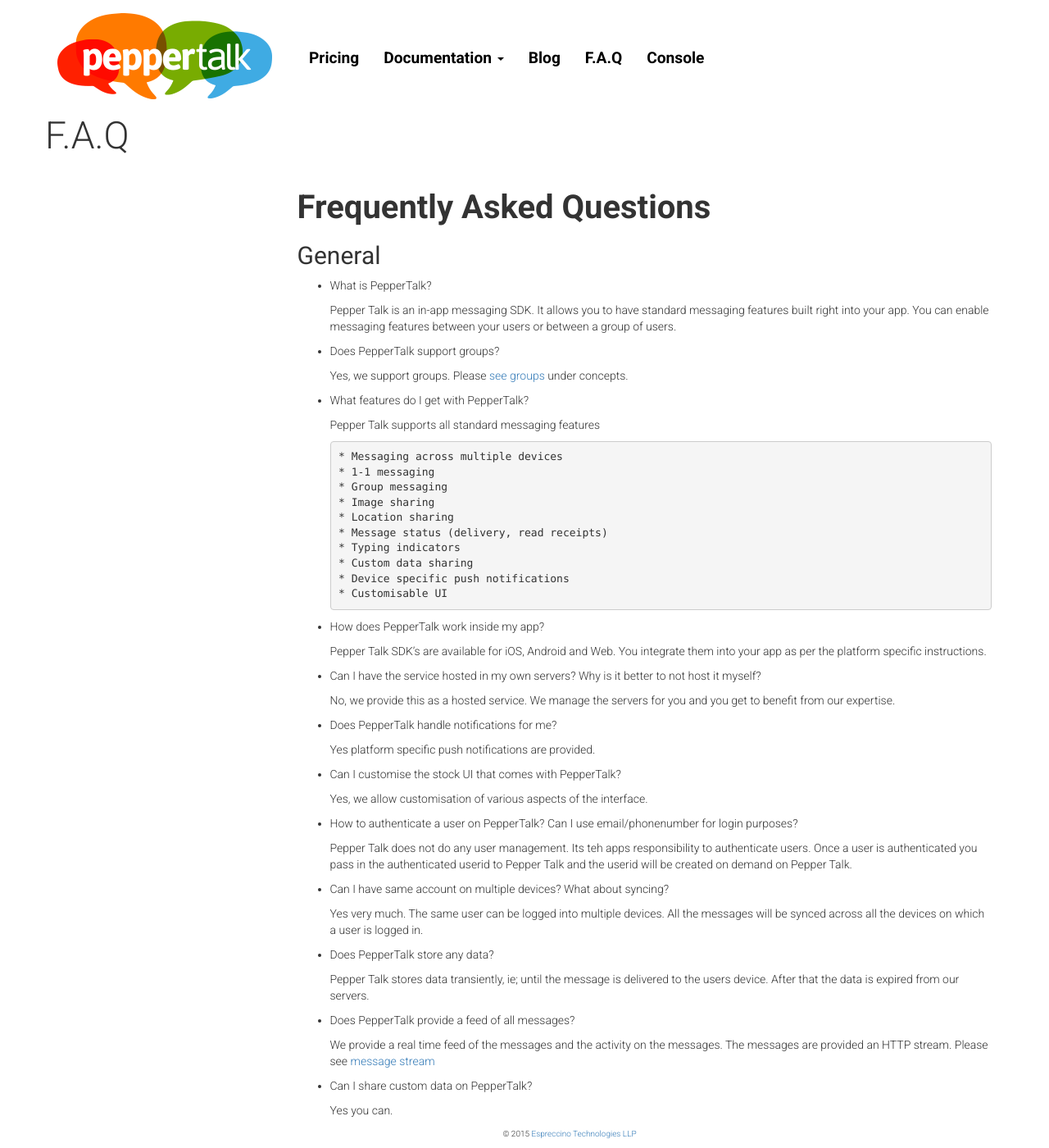
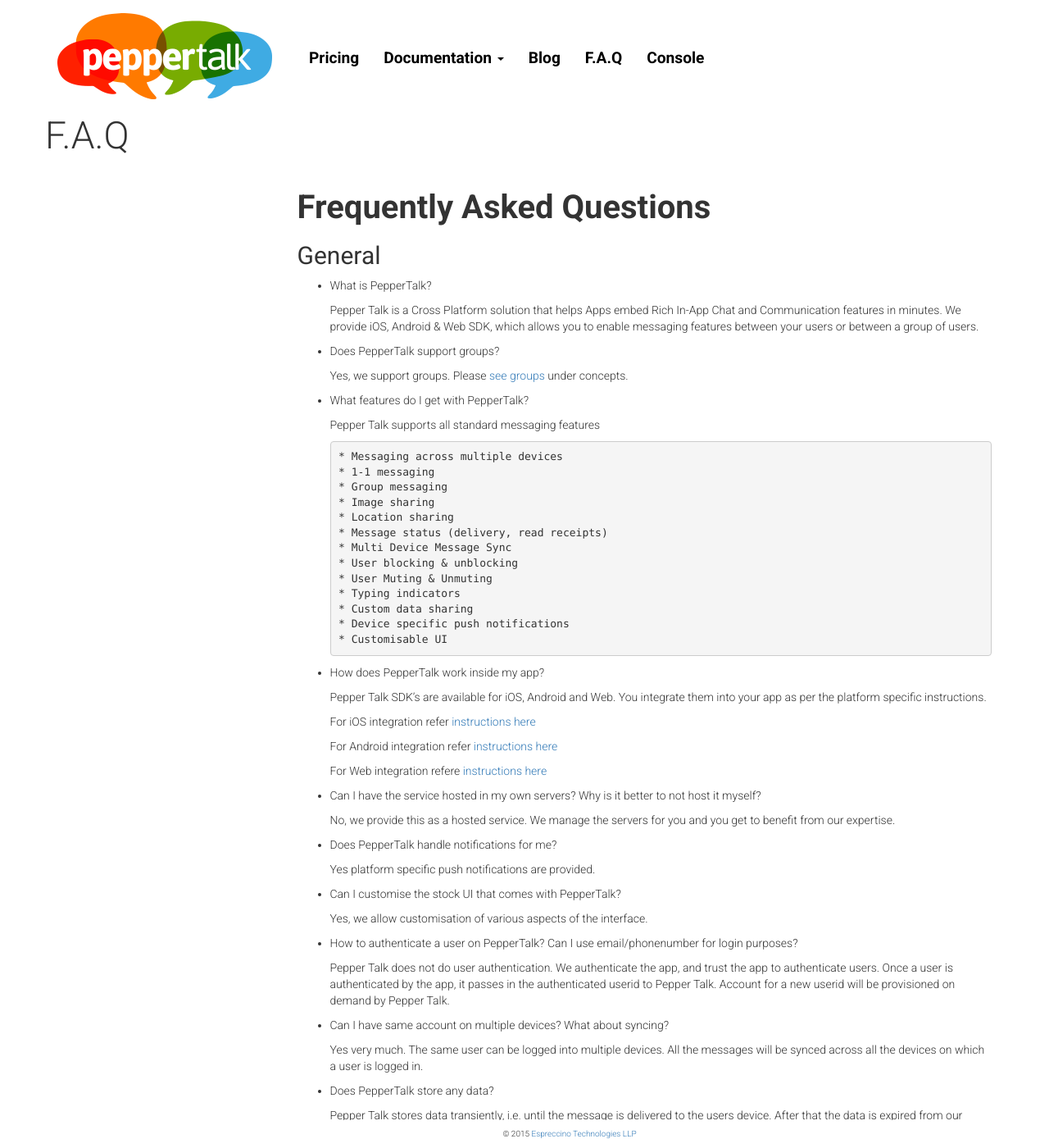
Before and after one commit to Espreccino/espreccino.github.io, a Jekyll site: the page built from _faq/1_index.md, in a window 1280 px wide and 1400 px high. Shown: the whole window at 82% size. Built offline with Jekyll 4.4.1, drawn with Linux system fonts in a browser that asks for light colours; nearby versions of some CDN libraries; Markdown is read by kramdown in place of the engine named in the settings; some of the changed text lies outside the part shown.

Commit message:
Update 1_index.md

```diff
--- a/_faq/1_index.md
+++ b/_faq/1_index.md
@@ -16,11 +16,11 @@ collection_sections:
 
 * What is PepperTalk?
 
-    Pepper Talk is an in-app messaging SDK. It allows you to have standard messaging features built right into your app. You can enable messaging features between your users or between a group of users.
+    Pepper Talk is a Cross Platform solution that helps Apps embed Rich In-App Chat and Communication features in minutes. We provide iOS, Android & Web SDK, which allows you to enable messaging features between your users or between a group of users.
 
 * Does PepperTalk support groups?
 
-    Yes, we support groups. Please [see groups](/#groups) under concepts.
+    Yes, we support groups. Please [see groups](http://developers.getpeppertalk.com/#groups) under concepts.
 
 * What features do I get with PepperTalk?
 
@@ -32,6 +32,9 @@ collection_sections:
       * Image sharing
       * Location sharing
       * Message status (delivery, read receipts)
+      * Multi Device Message Sync
+      * User blocking & unblocking
+      * User Muting & Unmuting
       * Typing indicators
       * Custom data sharing
       * Device specific push notifications
@@ -41,6 +44,12 @@ collection_sections:
 * How does PepperTalk work inside my app?
 
     Pepper Talk SDK's are available for iOS, Android and Web. You integrate them into your app as per the platform specific instructions.
+
+    For iOS integration refer [instructions here](http://developers.getpeppertalk.com/ios/index.html#getting-started)
+
+    For Android integration refer [instructions here](http://developers.getpeppertalk.com/android/index.html#installing)
+
+    For Web integration refere [instructions here](http://developers.getpeppertalk.com/web/index.html#introduction)
 
 * Can I have the service hosted in my own servers? Why is it better to not host it myself?
 
@@ -56,7 +65,7 @@ collection_sections:
 
 * How to authenticate a user on PepperTalk? Can I use email/phonenumber for login purposes?
 
-    Pepper Talk does not do any user management. Its teh apps responsibility to authenticate users. Once a user is authenticated you pass in the authenticated userid to Pepper Talk and the userid will be created on demand on Pepper Talk.
+    Pepper Talk does not do user authentication. We authenticate the app, and trust the app to authenticate users. Once a user is authenticated by the app, it passes in the authenticated userid to Pepper Talk. Account for a new userid will be provisioned on demand by Pepper Talk.
 
 * Can I have same account on multiple devices? What about syncing?
 
@@ -64,7 +73,7 @@ collection_sections:
 
 * Does PepperTalk store any data?
 
-    Pepper Talk stores data transiently, ie; until the message is delivered to the users device. After that the data is expired from our servers.
+    Pepper Talk stores data transiently, i.e. until the message is delivered to the users device. After that the data is expired from our servers.
 
 * Does PepperTalk provide a feed of all messages?
 
@@ -98,9 +107,12 @@ collection_sections:
 
     A user who connects atleast once in the billing cycle is counted as an active user. The same user could connect from multiple devices or multiple times and would still be counted as a single user.
 
-* How do I try PepperTalk?
+* How do I quickly see PepperTalk in action?
 
-    Check out the platform of your choice, download the sample and see it in action.
+    Run sample application for the platform of your choice.
+    * [iOS](http://developers.getpeppertalk.com/ios/examples.html)
+    * [Android](http://developers.getpeppertalk.com/android/sample.html)
+    * [Web](http://developers.getpeppertalk.com/web/sample.html)
 
 
 ## Technology
```
